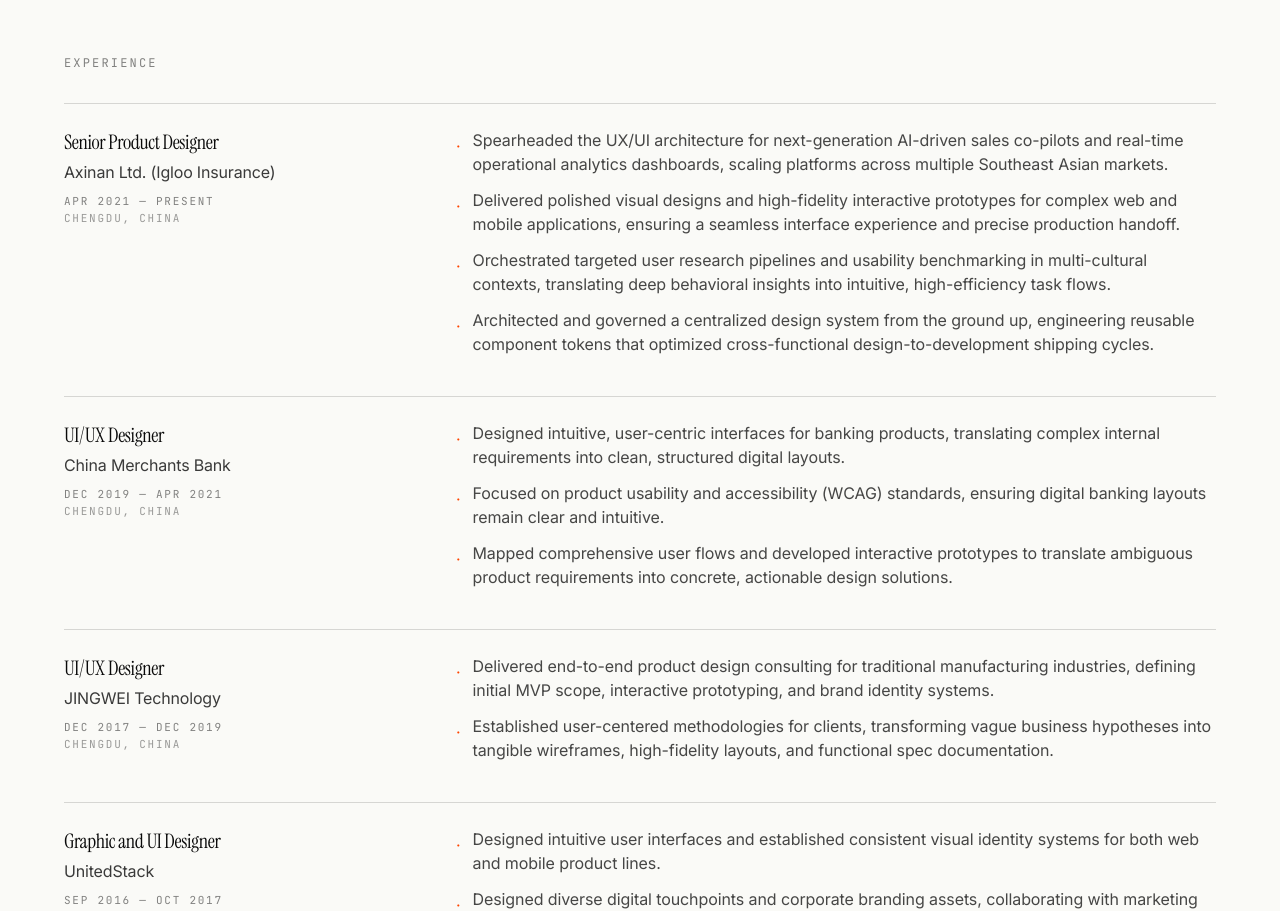
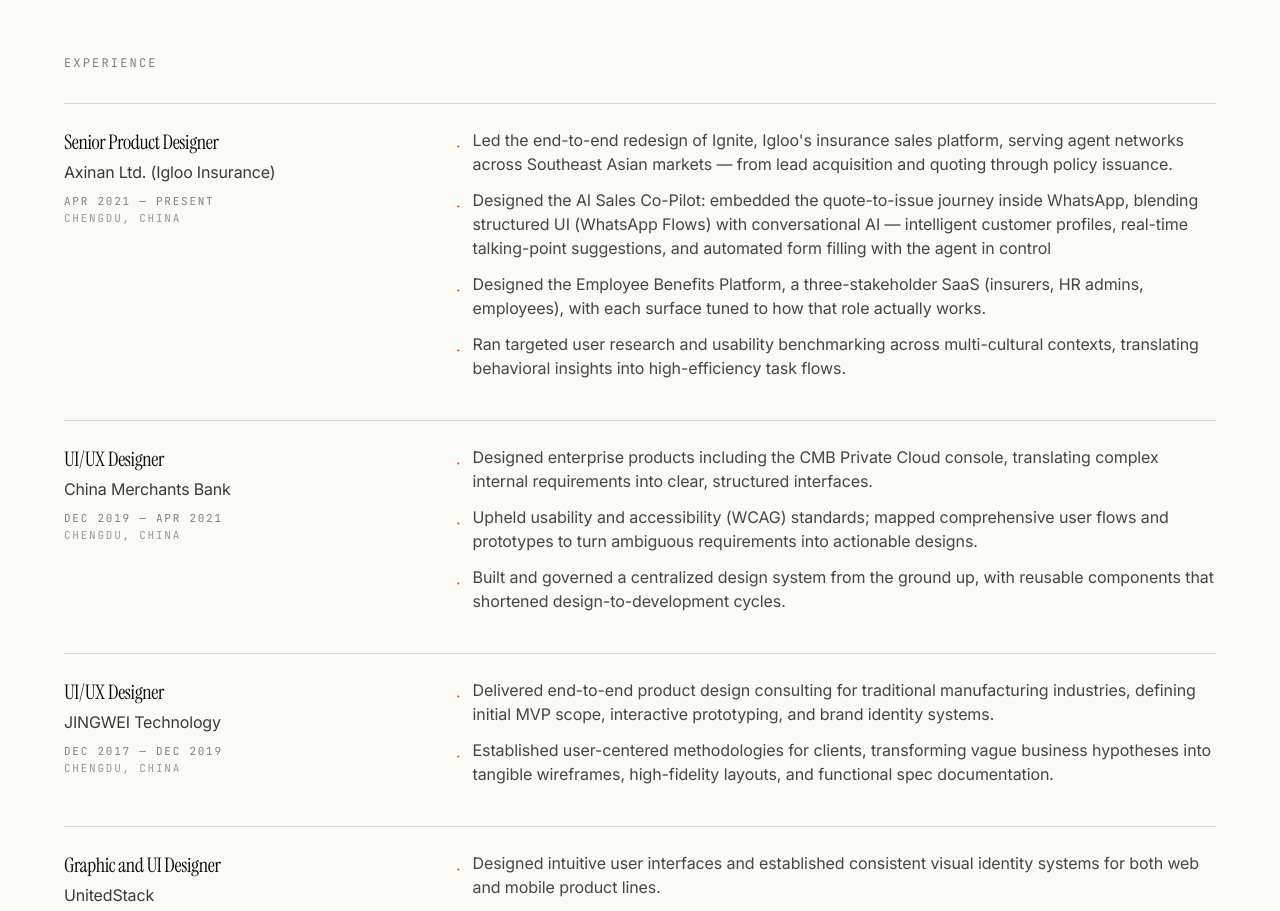
Before and after one commit to designerliangyue/portfolio2026, a Next.js app: page /resume in a window 1280 px wide. Shown: the part 1080-1991 px from the top of the page. Built offline with nearby package versions, Linux system fonts and the light colour scheme.

Commit message:
Update resume.ts

```diff
--- a/content/resume.ts
+++ b/content/resume.ts
@@ -52,10 +52,10 @@ export const resumeEn: ResumeContent = {
       location: "Chengdu, China",
       period: "Apr 2021 — Present",
       bullets: [
-        "Spearheaded the UX/UI architecture for next-generation AI-driven sales co-pilots and real-time operational analytics dashboards, scaling platforms across multiple Southeast Asian markets.",
-        "Delivered polished visual designs and high-fidelity interactive prototypes for complex web and mobile applications, ensuring a seamless interface experience and precise production handoff.",
-        "Orchestrated targeted user research pipelines and usability benchmarking in multi-cultural contexts, translating deep behavioral insights into intuitive, high-efficiency task flows.",
-        "Architected and governed a centralized design system from the ground up, engineering reusable component tokens that optimized cross-functional design-to-development shipping cycles."
+        "Led the end-to-end redesign of Ignite, Igloo's insurance sales platform, serving agent networks across Southeast Asian markets — from lead acquisition and quoting through policy issuance.",
+        "Designed the AI Sales Co-Pilot: embedded the quote-to-issue journey inside WhatsApp, blending structured UI (WhatsApp Flows) with conversational AI — intelligent customer profiles, real-time talking-point suggestions, and automated form filling with the agent in control",
+        "Designed the Employee Benefits Platform, a three-stakeholder SaaS (insurers, HR admins, employees), with each surface tuned to how that role actually works.",
+        "Ran targeted user research and usability benchmarking across multi-cultural contexts, translating behavioral insights into high-efficiency task flows."
       ]
     },
     {
@@ -64,9 +64,9 @@ export const resumeEn: ResumeContent = {
       location: "Chengdu, China",
       period: "Dec 2019 — Apr 2021",
       bullets: [
-        "Designed intuitive, user-centric interfaces for banking products, translating complex internal requirements into clean, structured digital layouts.",
-        "Focused on product usability and accessibility (WCAG) standards, ensuring digital banking layouts remain clear and intuitive.",
-        "Mapped comprehensive user flows and developed interactive prototypes to translate ambiguous product requirements into concrete, actionable design solutions."
+        "Designed enterprise products including the CMB Private Cloud console, translating complex internal requirements into clear, structured interfaces.",
+        "Upheld usability and accessibility (WCAG) standards; mapped comprehensive user flows and prototypes to turn ambiguous requirements into actionable designs.",
+        "Built and governed a centralized design system from the ground up, with reusable components that shortened design-to-development cycles."
       ]
     },
     {
@@ -128,10 +128,9 @@ export const resumeZh: ResumeContent = {
       location: "中国 · 成都",
       period: "2021 年 4 月 — 至今",
       bullets: [
-        "主导新一代 AI 驱动销售副驾驶与实时运营分析仪表盘的 UX/UI 架构，将平台扩展至多个东南亚市场。",
-        "为复杂的 Web 与移动应用交付精致的视觉设计与高保真交互原型，确保无缝的界面体验与精准的生产交付。",
-        "在多元文化情境中组织有针对性的用户研究与可用性基准测试，将深层行为洞察转化为直观、高效的任务流程。",
-        "从零搭建并治理集中式设计体系，构建可复用的组件 token，优化跨职能的设计到开发交付周期。"
+        "主导 Ignite 保险销售平台的端到端体验重构，服务东南亚市场的代理人网络，从获客、报价到出单的完整旅程。",
+        "设计 AI 销售副驾驶：将报价-出单全流程嵌入 WhatsApp，融合结构化 UI 与对话式 AI。",
+        "主导员工福利平台：面向保险方、HR 与员工三类角色的 SaaS 平台，按各角色真实工作方式定制界面。",
       ]
     },
     {
@@ -140,9 +139,9 @@ export const resumeZh: ResumeContent = {
       location: "中国 · 成都",
       period: "2019 年 12 月 — 2021 年 4 月",
       bullets: [
-        "为银行产品设计直观、以用户为中心的界面，将复杂的内部需求转化为清晰、结构化的数字布局。",
+        "负责招商银行私有云控制台等企业级产品设计，将复杂内部需求转化为清晰、结构化的界面。",
         "专注于产品可用性与无障碍（WCAG）标准，确保数字银行布局清晰直观。",
-        "梳理完整的用户流程并开发交互原型，将模糊的产品需求转化为具体、可执行的设计方案。"
+        "从零搭建并治理集中式设计体系，以可复用组件优化设计-开发交付周期。"
       ]
     },
     {
```
